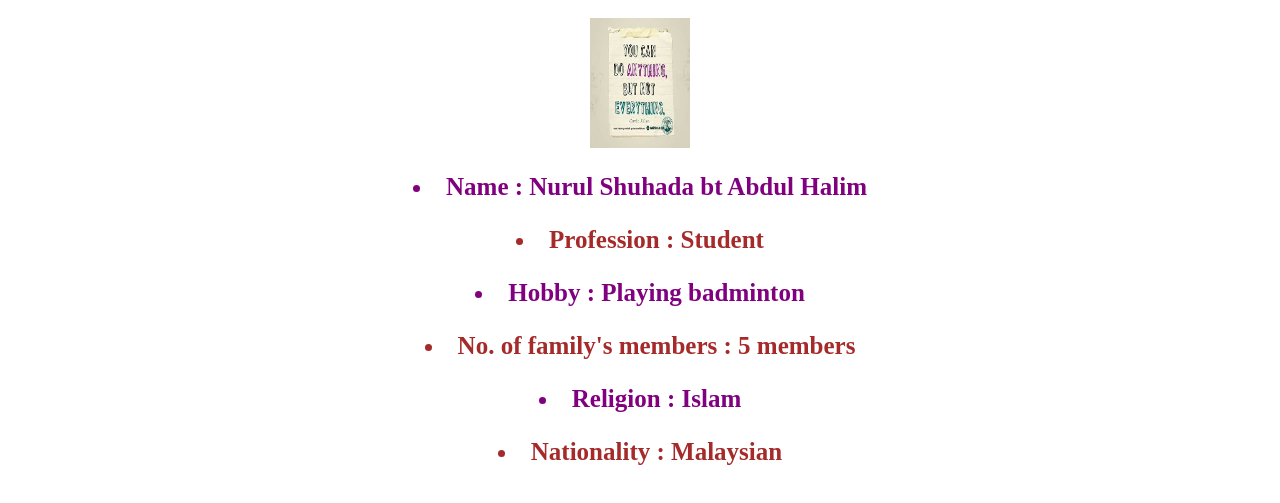
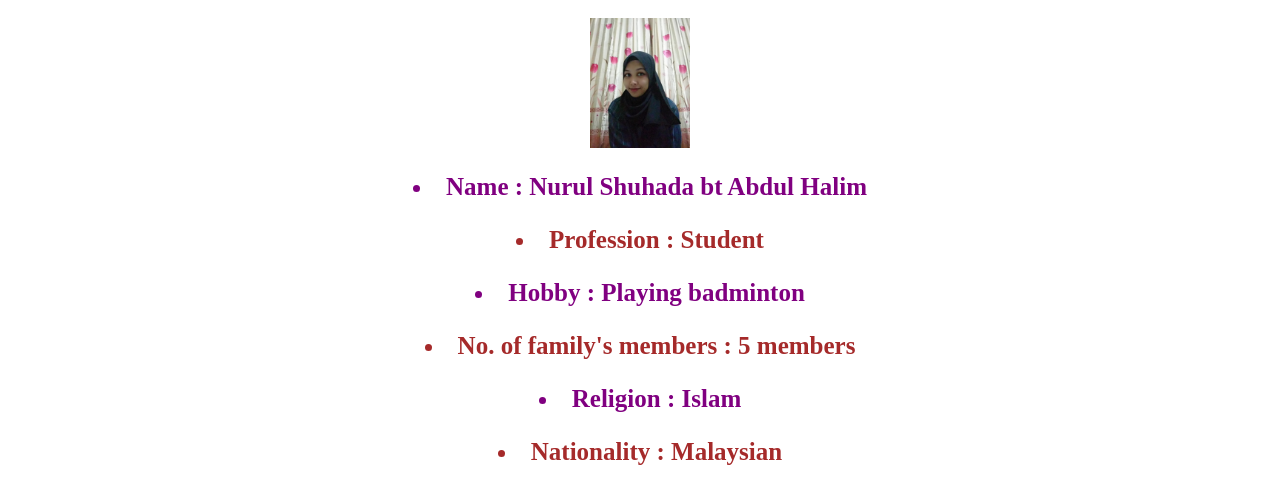
Before and after one commit to nurulshuhada/Personal-Portfolio, a plain HTML site: page biodata.html in a window 1280 px wide. Shown: the part 147-650 px from the top of the page. Drawn offline with Linux system fonts and the light colour scheme.

Commit message:
Update biodata.html

```diff
--- a/biodata.html
+++ b/biodata.html
@@ -19,7 +19,7 @@
 
     <h1 style="color: skyblue; background-color: Gray; border:5px">Biodata</h1>
 
-    <img src="image1.jpg" height="130px" width="100px">
+    <img src="image5.jpg" height="130px" width="100px">
 
     <h3 style="font-size: 25px; color: purple;"><li>Name : Nurul Shuhada bt Abdul Halim</li></h3>
     <h3 style="font-size: 25px; color: brown;"><li>Profession : Student</li></h3>
```
